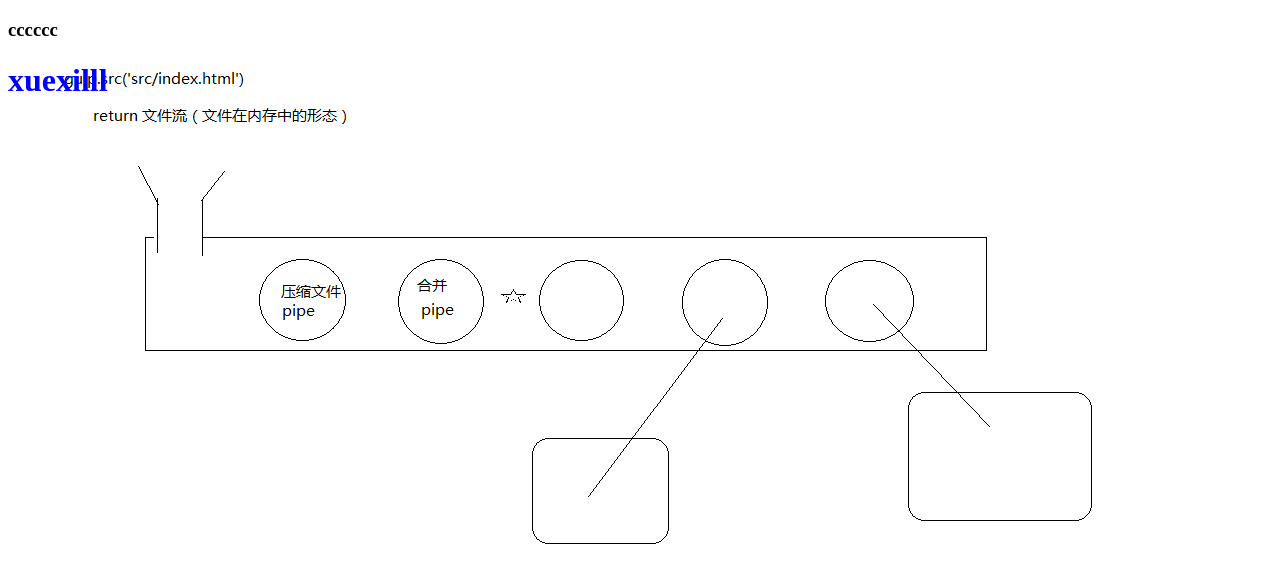
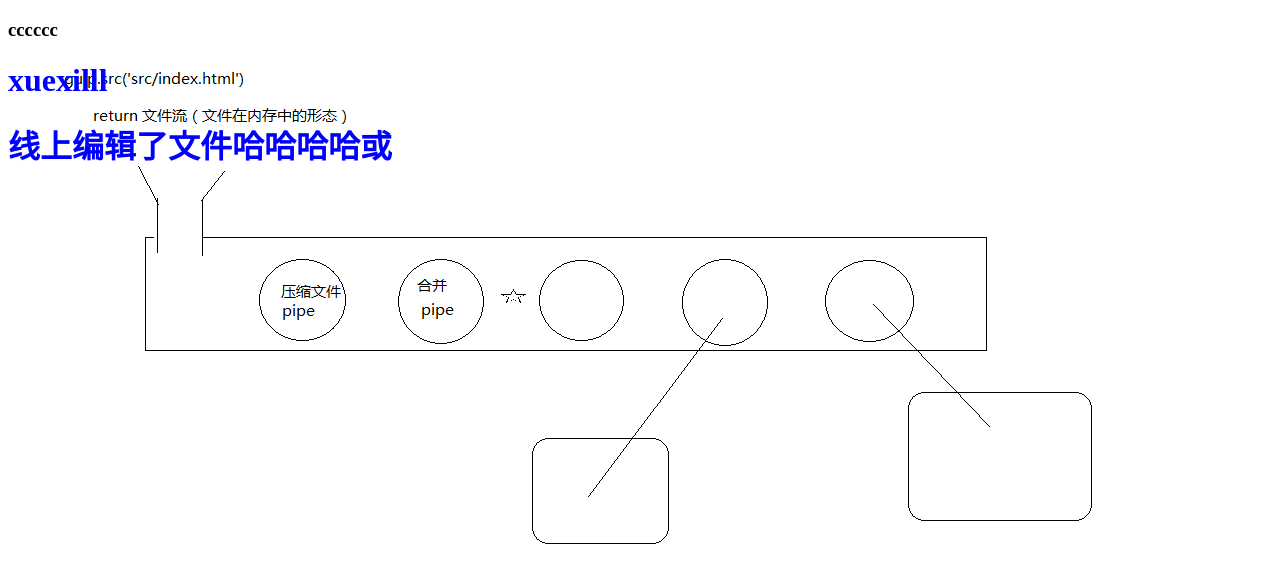
Before and after one commit to xincheng123/git-demo, a plain HTML site: page src/index.html in a window 1280 px wide. Drawn offline with nearby package versions, Linux system fonts and the light colour scheme; files that its build step writes are made by us from their sources.

Commit message:
Update index.html
线上编辑了文件

```diff
--- a/src/index.html
+++ b/src/index.html
@@ -12,6 +12,8 @@
 <h3>cccccc</h3>
 <h1>xuexilll</h1>
 
+<h1>线上编辑了文件哈哈哈哈或</h1>
+
 <script src="scripts/all.js"></script>
 </body>
 
```
